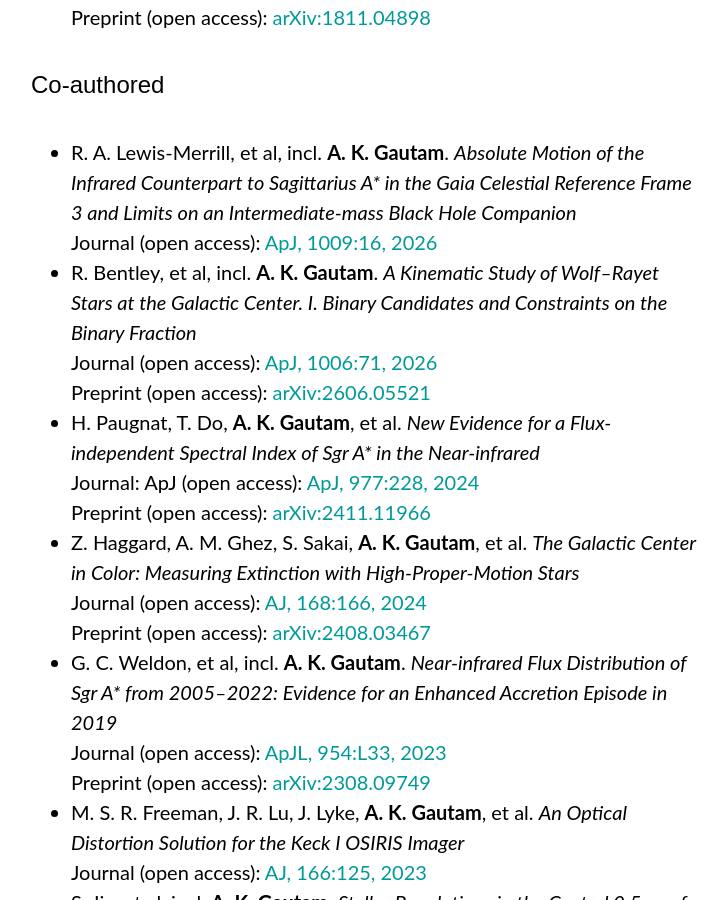
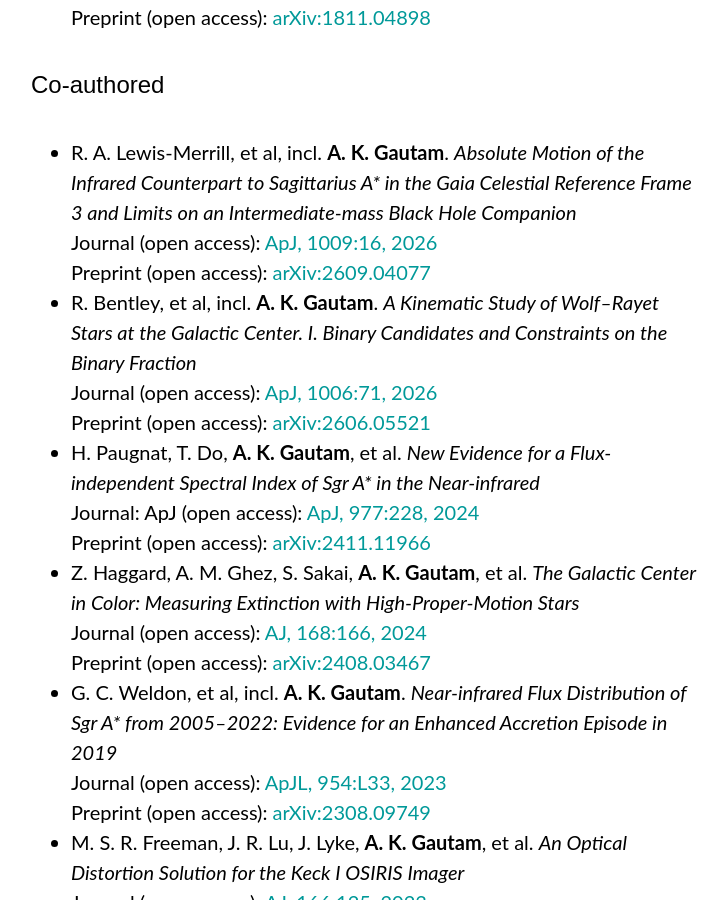
Before and after one commit to abhimat/abhimat.github.io, a Jekyll site: the page built from research/index.md, in a window 1280 px wide and 900 px high, scrolled down 601 px. Shown: the whole window, without its empty margins (273-1001 px from the left). Built offline with Jekyll 4.4.1, drawn with Linux system fonts in a browser that asks for light colours; some web fonts are replaced.

Commit message:
Updated research page

```diff
--- a/research/index.md
+++ b/research/index.md
@@ -11,7 +11,7 @@
 * **A. K. Gautam**, T. Do, A. M. Ghez, et al. *An Adaptive Optics Survey of Stellar Variability at the Galactic Center*<br>Journal: [ApJ, 871:103, 2019](https://doi.org/10.3847/1538-4357/aaf103)<br>Preprint (open access): [arXiv:1811.04898](https://arxiv.org/abs/1811.04898)
 
 ### Co-authored
-* R. A. Lewis-Merrill, et al, incl. **A. K. Gautam**. *Absolute Motion of the Infrared Counterpart to Sagittarius A\* in the Gaia Celestial Reference Frame 3 and Limits on an Intermediate-mass Black Hole Companion*<br>Journal (open access): [ApJ, 1009:16, 2026](https://doi.org/10.3847/1538-4357/ae878c)
+* R. A. Lewis-Merrill, et al, incl. **A. K. Gautam**. *Absolute Motion of the Infrared Counterpart to Sagittarius A\* in the Gaia Celestial Reference Frame 3 and Limits on an Intermediate-mass Black Hole Companion*<br>Journal (open access): [ApJ, 1009:16, 2026](https://doi.org/10.3847/1538-4357/ae878c) <br>Preprint (open access): [arXiv:2609.04077](https://arxiv.org/abs/2609.04077)
 * R. Bentley, et al, incl. **A. K. Gautam**. *A Kinematic Study of Wolf–Rayet Stars at the Galactic Center. I. Binary Candidates and Constraints on the Binary Fraction*<br>Journal (open access): [ApJ, 1006:71, 2026](https://doi.org/10.3847/1538-4357/ae82d6) <br>Preprint (open access): [arXiv:2606.05521](https://arxiv.org/abs/2606.05521)
 * H. Paugnat, T. Do, **A. K. Gautam**, et al. *New Evidence for a Flux-independent Spectral Index of Sgr A\* in the Near-infrared*<br>Journal: ApJ (open access): [ApJ, 977:228, 2024](https://doi.org/10.3847/1538-4357/ad8ac6) <br>Preprint (open access): [arXiv:2411.11966](https://arxiv.org/abs/2411.11966)
 * Z. Haggard, A. M. Ghez, S. Sakai, **A. K. Gautam**, et al. *The Galactic Center in Color: Measuring Extinction with High-Proper-Motion Stars*<br>Journal (open access): [AJ, 168:166, 2024](https://doi.org/10.3847/1538-3881/ad6cd6) <br>Preprint (open access): [arXiv:2408.03467](https://arxiv.org/abs/2408.03467)
```
